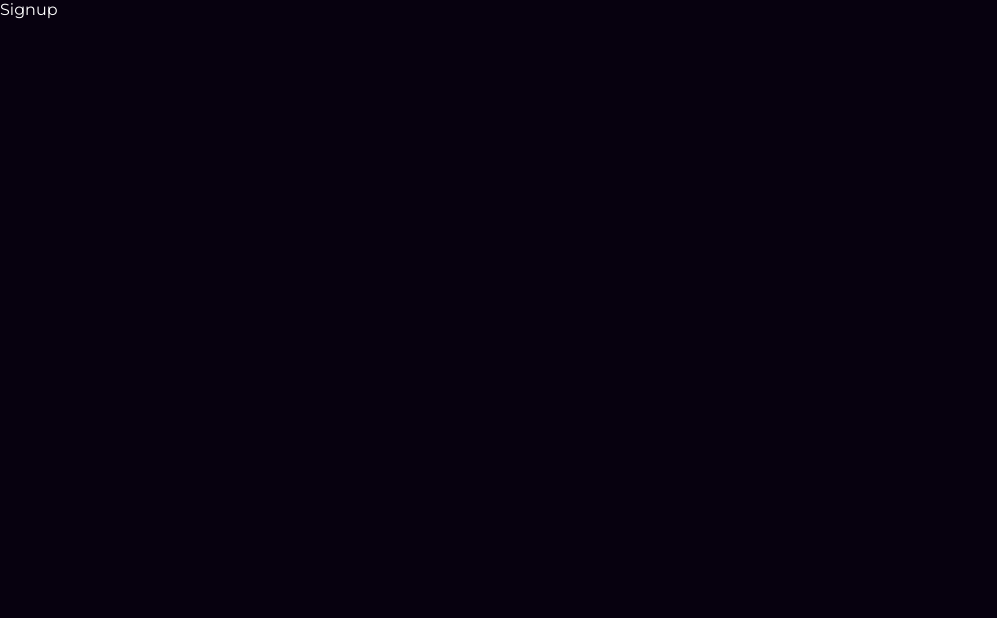
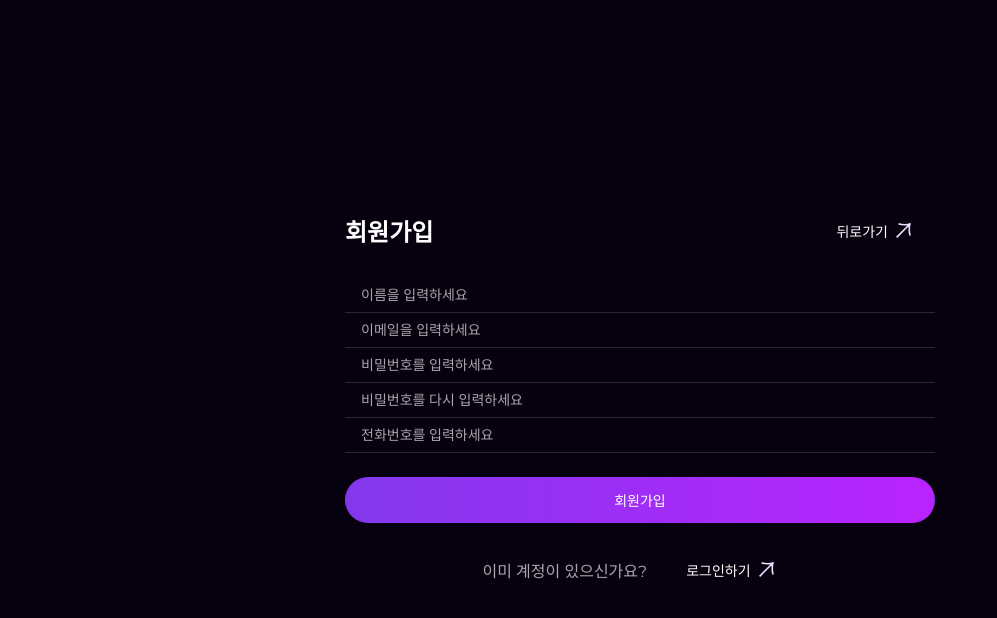
Before and after one commit to sukerimjocan19924/project-fullstack, a React app in the folder frontend/: page /signup in a window 1280 px wide. Shown: the top 618 px of the page, without its empty margins (0-997 px from the left). Built offline with nearby package versions, Linux system fonts and the light colour scheme; the HTML template or start-up script is replaced by a standard one.

Commit message:
4차 업데이트(frontend-landing-login-logout-input-button)

```diff
--- a/frontend/src/components/ui/Button.jsx
+++ b/frontend/src/components/ui/Button.jsx
@@ -1,11 +1,13 @@
 import React from 'react'
+import './Button.scss'
 
 const Button = ({
   text,
   className,
+  onClick,
   icons}) => {
   return (
-    <button className={`btn ${className}`}>
+    <button onClick={onClick} className={`btn ${className}`}>
       {text}
       {icons && <img src='/images/arrow.svg'/>}
     </button>
--- /dev/null
+++ b/frontend/src/components/ui/Button.scss
@@ -0,0 +1,51 @@
+@use "@/styles/variables" as *;
+
+.btn {
+    display: inline-flex;
+    align-items: center;
+    justify-content: center;
+    position: relative;
+    gap: $btn-gap;
+    padding: $btn-padding-y $btn-padding-x;
+    border-radius: $r-lg;
+    border: 1px solid transparent;
+    font-size: $btn-font-size;
+    font-weight: $btn-font-weight;
+    color: $fg;
+    cursor: pointer;
+    transition: $ease;
+    background: transparent;
+
+    img {
+        width: $btn-icon-size;
+        transition: transform $ease;
+    }
+
+    &:hover {
+        transform: translateX($btn-icon-move);
+
+        img {
+            transform: translateX($btn-icon-move);
+        }
+    }
+
+    &.intro {
+        border: 1px solid $purple;
+        background: linear-gradient(90deg, $purple, $purple-2 );
+
+        &:hover {
+            background: linear-gradient(-90deg, $purple, $purple-2 );
+            box-shadow: $shadow-intro;
+        }
+    }
+
+    &.primary {
+        background: linear-gradient(90deg, $purple, $purple-2 );
+        width: 100%;
+
+        &:hover {
+            transform: translateY(0);
+            box-shadow: $shadow-sm;
+        }
+    }
+}
--- a/frontend/src/components/ui/Input.jsx
+++ b/frontend/src/components/ui/Input.jsx
@@ -1,8 +1,39 @@
 import React from 'react'
+import './Input.scss'
 
-const Input = () => {
+const Input = ({
+  lable,
+  type = "text",
+  placeholder,
+  name,
+  value,
+  onChange,
+  onBlur,
+  error,
+  icon,
+  disabled = false,
+  className = '',
+  ...props
+  }, ref) => {
   return (
-    <div>Input</div>
+    <div className='input-group'>
+      {lable && <lable className="input-lable">{lable}</lable>}
+      <div className="input-wrapper">
+        {icon && <span className='input-icon'>{icon}</span>}
+        <input
+          ref={ref}
+          type={type}
+          name={name}
+          value={value}
+          placeholder={placeholder}
+          onChange={onChange}
+          disabled={disabled}
+          className='input-field'
+          {...props}
+          />
+      </div>
+      {error && <p className='input-error'>{error}</p>}
+    </div>
   )
 }
 
--- /dev/null
+++ b/frontend/src/components/ui/Input.scss
@@ -0,0 +1,31 @@
+@use "@/styles/variables" as *;
+.input-group{
+    width: 100%;
+    display: flex;
+    flex-direction: column;
+    gap: 6px;
+
+
+    .input-field{
+        width: 100%;
+        padding:$space-sm $space-md;
+        border: none;
+        border-radius: 0;
+        background-color: transparent;
+        border-bottom: 1px solid $line;
+        color:$fg;
+        font-size: $text-sm;
+        outline: none;
+        transition: $ease;
+
+
+        &::placeholder{
+            color:$muted;
+        }
+        &:focus{
+            border-color: $purple;
+            background: $bg-hover;
+            box-shadow:  0 0 0 2px rgba($purple ,.15);
+        }
+    }
+}
--- /dev/null
+++ b/frontend/src/pages/auth/Auth.scss
@@ -0,0 +1,38 @@
+@use "@/styles/variables" as *;
+
+.auth {
+    height: 100vh;
+    .inner {
+        display: flex;
+        justify-content: center;
+        align-items: center;
+        flex-direction: column;
+        .auth-box{
+            // flex: 1;
+            width: 100%;
+            nav {
+                display: flex;
+                justify-content: space-between;
+                align-items: center;
+            }
+        }
+        .auth-form {
+            margin:  $space-lg 0;
+            width: 100%;
+
+            .auth-btn-wrap {
+                margin-top: $space-lg;
+            }
+        }
+
+        .auth-now{
+            display: flex;
+            align-items: center;
+            justify-content: flex-end;
+            gap:$space-md;
+            span {
+                color:$muted;
+            }
+        }
+    }
+}
--- a/frontend/src/pages/auth/Login.jsx
+++ b/frontend/src/pages/auth/Login.jsx
@@ -1,8 +1,62 @@
-import React from 'react'
+import React, {useState}from 'react'
+import Button from '../../components/ui/Button'
+import './Auth.scss'
+import Input from '@/components/ui/Input'
+import { Link,useNavigate } from 'react-router-dom'
 
 const Login = () => {
+
+  const navigate = useNavigate()
+  const [form, setForm]=useState({
+    email:'',
+    password:''
+  })
+
+  const [error, setError]=useState('')
+  const [isLoading, setIsLoading]=useState(false)
+
+  const handleBack =()=>{
+    navigate(-1)
+  }
+
   return (
-    <div>Login</div>
+    <section className='auth'>
+      <div className="inner">
+        <div className="auth-box">
+
+          <nav>
+            <h2>로그인</h2>
+            <Button text="뒤로가기"
+            className="back"
+            icons
+            onClick={handleBack} />
+          </nav>
+          <form className='auth-form'>
+            <div className="form-group">
+
+              <Input
+                type="email"
+                placeholder="이메일을 입력하세요"
+              />
+              <Input
+                type="password"
+                placeholder="비밀번호를 입력하세요"
+              />
+            </div>
+            <div className="auth-btn-wrap">
+              <Button text="로그인" type="submit" className="primary" />
+            </div>
+          </form>
+
+          <div className="auth-now">
+            <span>계정이 없으신가요?</span>
+            <Link to="/signup">
+              <Button text="회원가입하기" icons />
+            </Link>
+          </div>
+        </div>
+      </div>
+    </section>
   )
 }
 
--- a/frontend/src/pages/auth/Signup.jsx
+++ b/frontend/src/pages/auth/Signup.jsx
@@ -1,8 +1,63 @@
-import React from 'react'
+import React, { useState } from 'react'
+import { Link, useNavigate } from 'react-router-dom'
+import Button from '@/components/ui/Button'
+import Input from '@/components/ui/Input'
+import './Auth.scss'
 
 const Signup = () => {
+  const handleBack = () => {
+    navigate(-1)
+  }
+
   return (
-    <div>Signup</div>
+    <section className='auth'>
+      <div className="inner">
+        <div className="auth-box">
+
+          <nav>
+            <h2>회원가입</h2>
+            <Button text="뒤로가기"
+              className="back"
+              icons
+              onClick={handleBack} />
+          </nav>
+        </div>
+                  <form className='auth-form'>
+            <div className="form-group">
+
+              <Input
+                type="text"
+                placeholder="이름을 입력하세요"
+              />
+              <Input
+                type="email"
+                placeholder="이메일을 입력하세요"
+              />
+              <Input
+                type="password"
+                placeholder="비밀번호를 입력하세요"
+              />
+              <Input
+                type="password"
+                placeholder="비밀번호를 다시 입력하세요"
+              />
+              <Input
+                type="text"
+                placeholder="전화번호를 입력하세요"
+              />
+            </div>
+            <div className="auth-btn-wrap">
+              <Button text="회원가입" type="submit" className="primary" />
+            </div>
+          </form>
+                    <div className="auth-now">
+            <span>이미 계정이 있으신가요?</span>
+            <Link to="/login">
+              <Button text="로그인하기" icons />
+            </Link>
+          </div>
+      </div>
+    </section>
   )
 }
 
--- a/frontend/src/pages/landing/Landing.jsx
+++ b/frontend/src/pages/landing/Landing.jsx
@@ -2,13 +2,25 @@ import React from 'react'
 import './Landing.scss'
 import Button from '@/components/ui/Button'
 import { NavLink } from 'react-router-dom'
-const bgImages =[
+
+const bgImages = [
   './images/landing-sl-1.png',
-  './images/landing-sl-2.png'
+  './images/landing-sl-2.png',
+  './images/landing-sl-3.png'
 ]
+
 const Landing = () => {
   return (
     <section className='landing'>
+      <div className="landing-bg">
+        <div className="bg-track">
+          {[...bgImages, ...bgImages].map((src, i) => (
+            <div key={i} className='bg-item'>
+              <img src={src} alt="bg" />
+            </div>
+          ))}
+        </div>
+      </div>
 
       <div className="inner">
         <div className="t-wrap">
@@ -20,10 +32,9 @@ const Landing = () => {
             사진 한장. 한줄 메모. 검색. 공유까지 - Picstory
           </p>
         </div>
-        <NavLink>
-          <Button text='시작하기' className='intro' icons={true}/>
+        <NavLink to="/login">
+          <Button text='시작하기' className='intro' icons={true} />
         </NavLink>
-
       </div>
     </section>
   )
--- a/frontend/src/pages/landing/Landing.scss
+++ b/frontend/src/pages/landing/Landing.scss
@@ -0,0 +1,68 @@
+.landing {
+    height: 100vh;
+
+    .landing-bg {
+        position: absolute;
+        overflow: hidden;
+        top: 50%;
+        transform: translateY(-50%);
+        height: 400px;
+        z-index: -1;
+
+        .bg-track {
+            display: flex;
+            height: 100%;
+            width: 100%;
+            animation: marquee 40s linear infinite alternate;
+            will-change: transform;
+            gap: 2rem;
+
+            div {
+                position: relative;
+                flex: 0 0 25%;
+                height: 100%;
+                object-fit: cover;
+                overflow: hidden;
+                >img {
+                    width: 100%;
+                    height: 100%;
+                }
+
+                &::after {
+                    content:"";
+                    position: absolute;
+                    width: 100%;
+                    height: 100%;
+                    background-color: #00000065;
+                    display: block;
+                    z-index: 0;
+                    top: 0;
+                    left: 0;
+                }
+            }
+        }
+    }
+
+    .inner {
+        display: flex;
+        justify-content: center;
+        align-items: center;
+        flex-direction: column;
+        .btn.intro {
+            position: absolute;
+            top:50%;
+            left:100px
+        }
+    }
+}
+
+
+@keyframes marquee {
+    0% {
+        transform: translateX(0);
+    }
+
+    100% {
+        transform: translateX(-50%);
+    }
+}
--- a/frontend/src/styles/_variables.scss
+++ b/frontend/src/styles/_variables.scss
@@ -6,8 +6,8 @@ $bg: #07010f;
 $fg: rgb(255, 255, 255);
 $muted: rgba(255, 255, 255, 0.65);
 
-$purple: #7c3aed;
-$purple-2: #a855f7;
+$purple: #8338EC;
+$purple-2: #B923FF;
 
 $line: rgba(255, 255, 255, 0.14);
 $card: rgba(255, 255, 255, 0.06);
@@ -60,6 +60,7 @@ $space-xl: 36px;
 // Shadow
 // =============================
 
+$shadow-intro: 0 10px 10px rgba(0, 0, 0, 0.747);
 $shadow: 0 20px 60px rgba(0, 0, 0, 0.35);
 $shadow-sm: 0 8px 10px rgba(0, 0, 0, 0.35);
 
```
